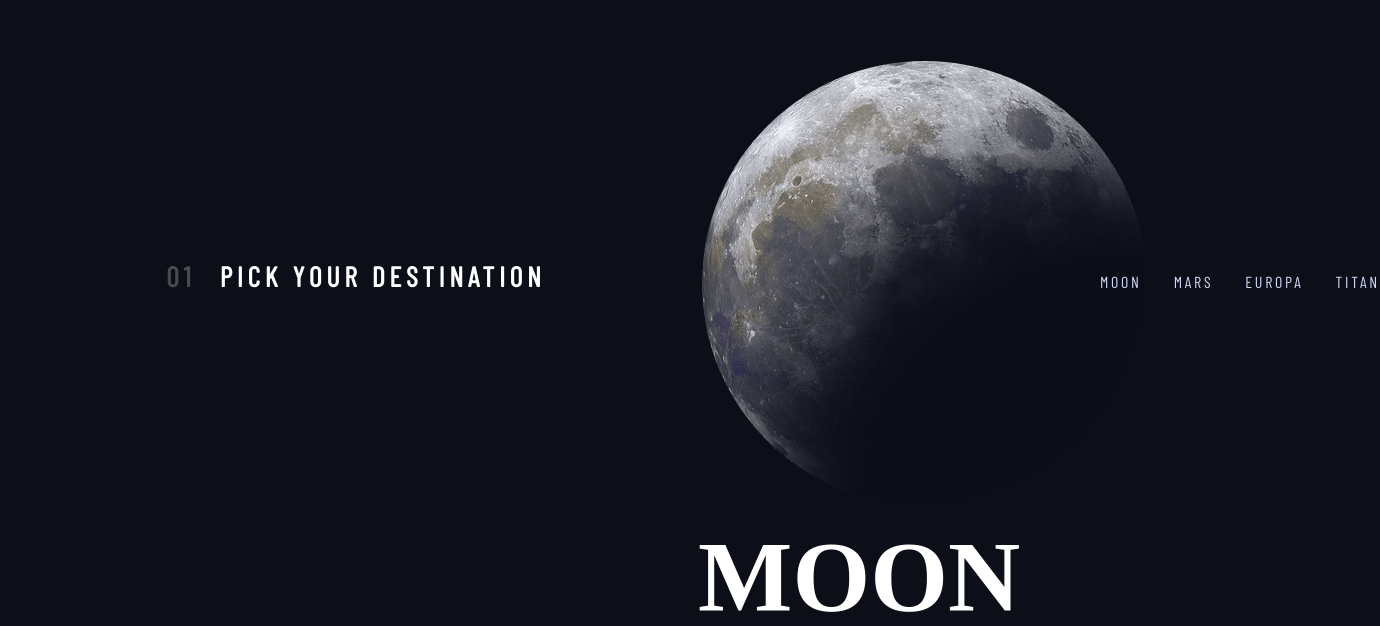
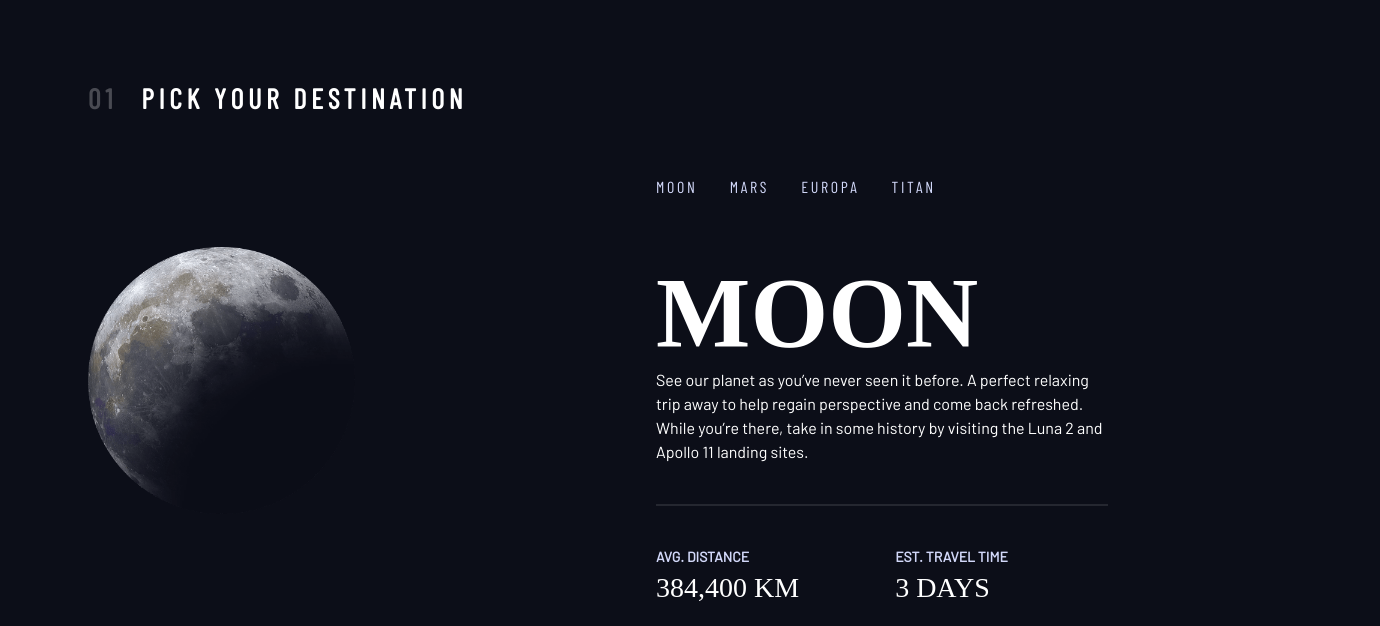
Before and after one commit to Jedani/space-tourism, a plain HTML site: page starter-code/destination-moon.html in a window 1280 px wide. Shown: the part 174-800 px from the top of the page, 1380 px wide, since content can reach past the window. Drawn offline with nearby package versions, Linux system fonts and the light colour scheme; a web font is replaced by a local one.

Commit message:
layout fixes 2

```diff
--- a/starter-code/destination-moon.html
+++ b/starter-code/destination-moon.html
@@ -147,11 +147,11 @@
 				<div class="destination-meta flex">
 					<div>
 						<h3 class="text-accent fs-200 uppercase">Avg. distance</h3>
-						<p class="uppercase fs-500 ff-serif">384,400 km</p>
+						<p class="uppercase ff-serif">384,400 km</p>
 					</div>
 					<div>
 						<h3 class="text-accent fs-200 uppercase">Est. travel time</h3>
-						<p class="uppercase fs-500 ff-serif">3 days</p>
+						<p class="uppercase ff-serif">3 days</p>
 					</div>
 				</div>
 			</article>
--- a/starter-code/index.scss
+++ b/starter-code/index.scss
@@ -453,57 +453,102 @@ select {
 		max-width: 50ch;
 	}
 
-	// .destination-meta {
-	// 	flex-direction: column;
-	// 	border-top: 2px solid hslac($clr-white, 0.1);
-	// 	padding-top: 2.5rem;
-	// 	margin-top: 2.5rem;
-	// }
+	.numberedtitles {
+		grid-area: title;
+	}
 
 	@media (min-width: 45em) {
 		text-align: left;
-		display: grid;
 		column-gap: var(--column-gap, 2rem);
 		grid-template-columns: minmax(2rem, 1fr) repeat(2, minmax(0, 40rem)) minmax(
 				2rem,
 				1fr
 			);
+	}
+}
 
+.grid-container--home {
+	@media (min-width: 45em) {
 		> *:first-child {
 			grid-column: 2;
 		}
 		> *:last-child {
 			grid-column: 3;
 		}
+		padding-bottom: unquote("max(6rem, 20vh)");
+		align-items: end;
+	}
+}
 
-		.grid-container--home {
-			padding-bottom: unquote("max(6rem, 20vh)");
-			align-items: end;
+.grid-container--destination {
+	--flow-space: 2rem;
+	grid-template-areas:
+		"title"
+		"image"
+		"tabs"
+		"content";
+
+	img {
+		grid-area: image;
+		max-width: 60%;
+	}
+
+	.tab-list {
+		grid-area: tabs;
+	}
+
+	.destination-info {
+		grid-area: content;
+	}
+
+	.destination-meta {
+		flex-direction: column;
+		border-top: 2px solid hslac($clr-white, 0.1);
+		padding-top: 2.5rem;
+		margin-top: 2.5rem;
+
+		p {
+			font-size: 1.75rem;
+		}
+	}
+
+	@media (min-width: 35em) {
+		.numberedtitles {
+			justify-self: start;
+			margin-top: 2rem;
 		}
 
-		// .numberedtitles {
-		// 	grid-area: title;
-		// }
+		.destination-meta {
+			flex-direction: row;
+			justify-content: space-evenly;
+		}
+	}
 
-		// .grid-container--destination {
-		// 	img {
-		// 		grid-area: image;
-		// 		max-width: 60%;
-		// 	}
+	@media (min-width: 45em) {
+		justify-items: start;
+		align-content: start;
 
-		// 	.destination-info {
-		// 		grid-area: content;
-		// 	}
-		// 	.tab-list {
-		// 		grid-area: tabs;
-		// 	}
-		// 	grid-template-areas:
-		// 		"title"
-		// 		"image"
-		// 		"tabs"
-		// 		"content";
-		// }
-		// }
+		grid-template-areas:
+			". title title ."
+			". image tabs ."
+			". image content .";
+		.numberedtitles {
+			grid-area: title;
+		}
+		picture {
+			grid-area: image;
+		}
+		.tab-list {
+			grid-area: tabs;
+		}
+		.destination-info {
+			grid-area: content;
+		}
+
+		.destination-meta {
+			--gap: 6rem;
+			justify-content: start;
+		}
 	}
 }
 
```
Also changed, not shown: styles/index.css, 1 other file.
